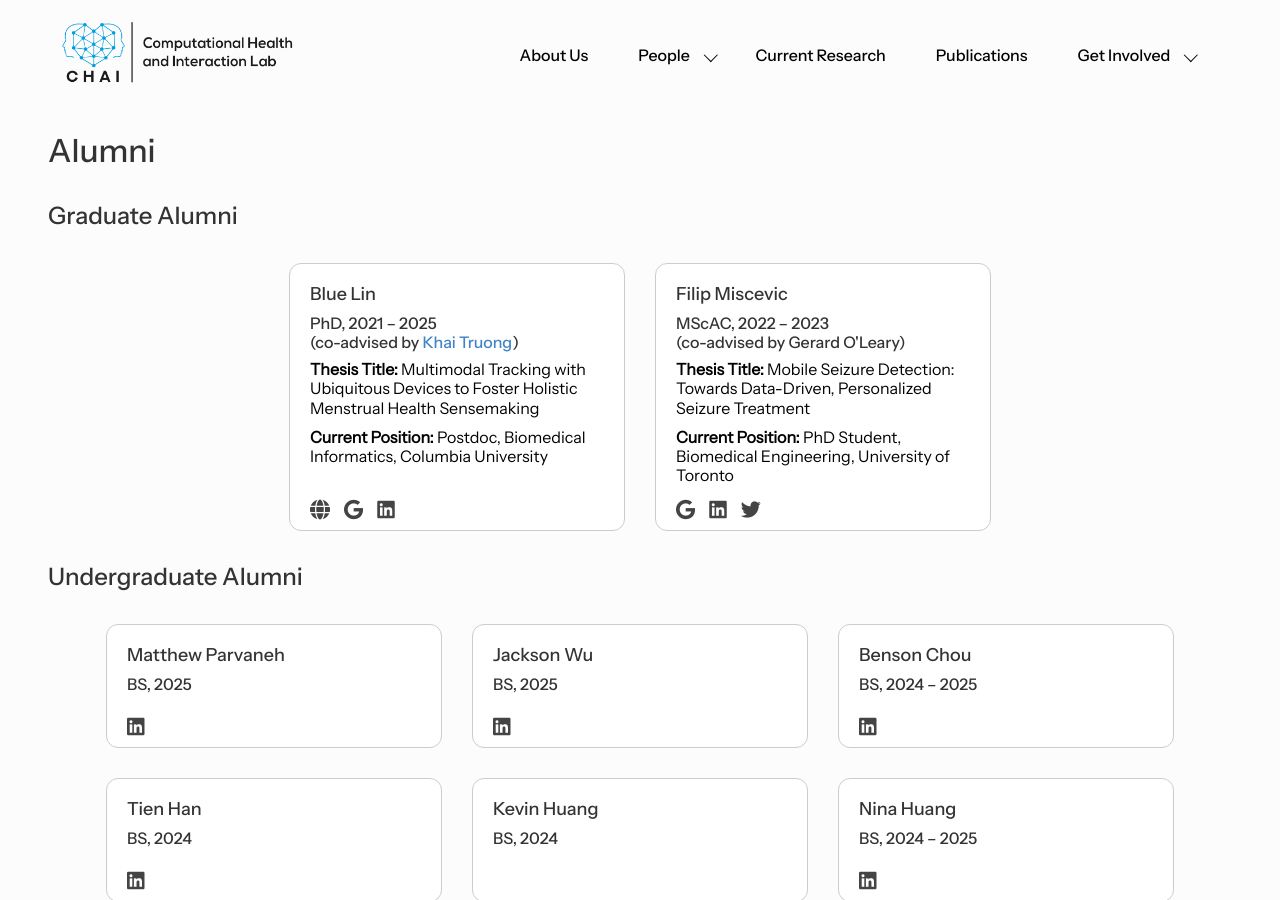
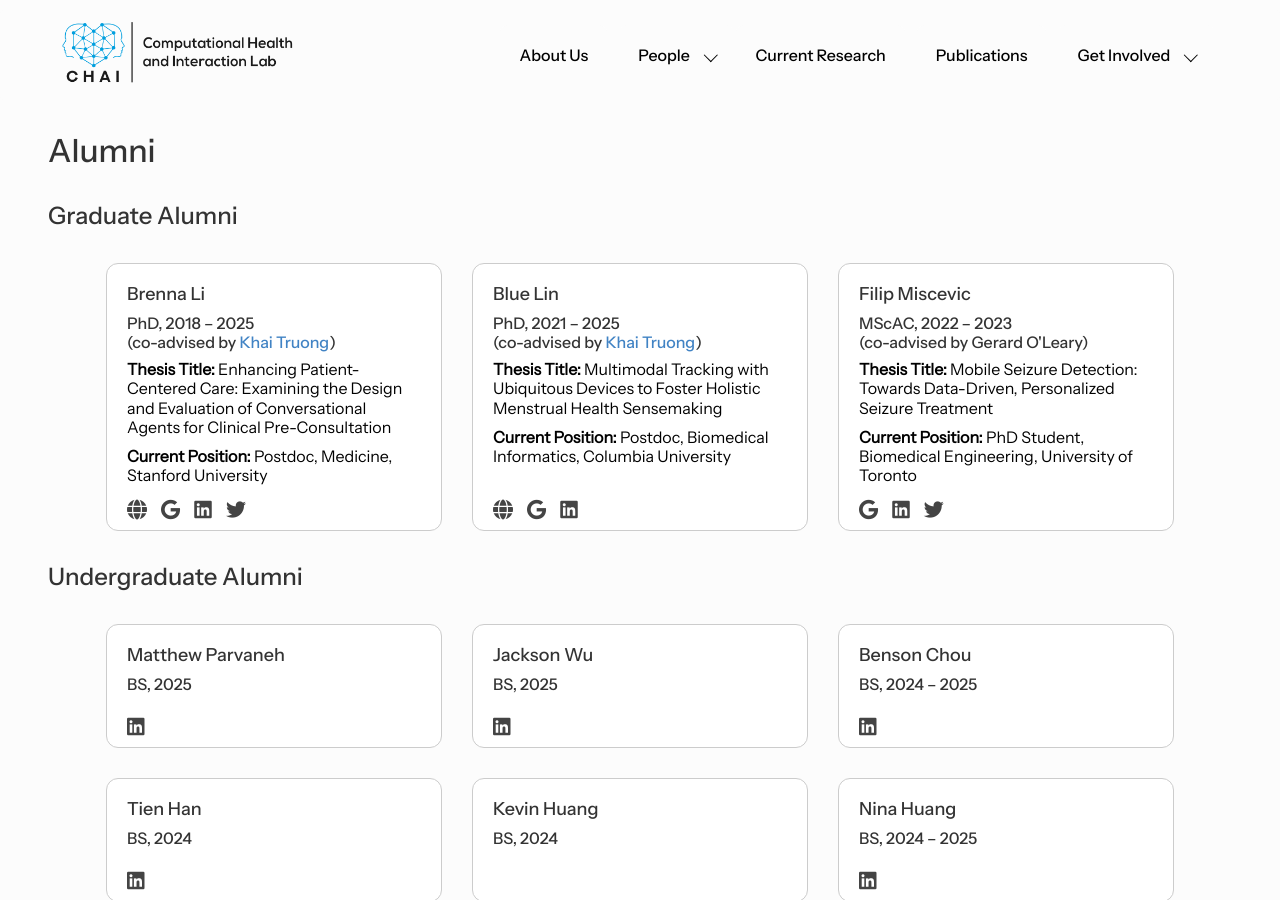
Before and after one commit to chai-toronto/chai-toronto.github.io, a Jekyll site: the page built from alumni/index.html, in a window 1280 px wide and 900 px high. Built offline with Jekyll 4.4.1, drawn with Linux system fonts in a browser that asks for light colours.

Commit message:
brenna graduated

```diff
--- a/_data/members.yml
+++ b/_data/members.yml
@@ -10,20 +10,6 @@
   twitter: alex_mariakakis
 
 # Current PhDs
-- id: brenna_li
-  name: Brenna Li
-  affiliation: CS
-  degree: PhD
-  image: /images/members/brenna_li.jpeg
-  website: https://brennal.github.io/
-  gscholar: wBRnwCoAAAAJ
-  linkedin: brenna-li
-  twitter: brennali_
-  startyear: 2018
-  coadvisor: khai
-  shortbio: HCI, health informatics, and conversational agents
-  active: true
-
 - id: salaar_liaqat
   name: Salaar Liaqat
   affiliation: CS
@@ -258,6 +244,23 @@
 # Staff
 
 # PhD Alumni
+- id: brenna_li
+  name: Brenna Li
+  affiliation: CS
+  degree: PhD
+  image: /images/members/brenna_li.jpeg
+  website: https://brennal.github.io/
+  gscholar: wBRnwCoAAAAJ
+  linkedin: brenna-li
+  twitter: brennali_
+  startyear: 2018
+  endyear: 2025
+  coadvisor: khai
+  shortbio: HCI, health informatics, and conversational agents
+  active: false
+  thesis: "Enhancing Patient-Centered Care: Examining the Design and Evaluation of Conversational Agents for Clinical Pre-Consultation"
+  now_at: Postdoc, Medicine, Stanford University
+
 - id: blue_lin
   name: Blue Lin
   affiliation: CS
```
